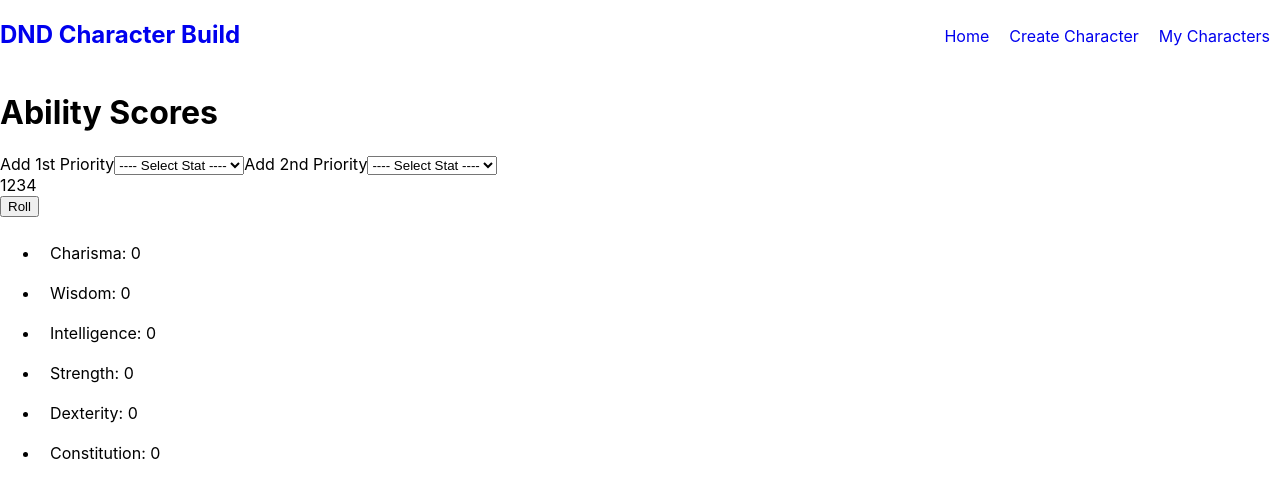
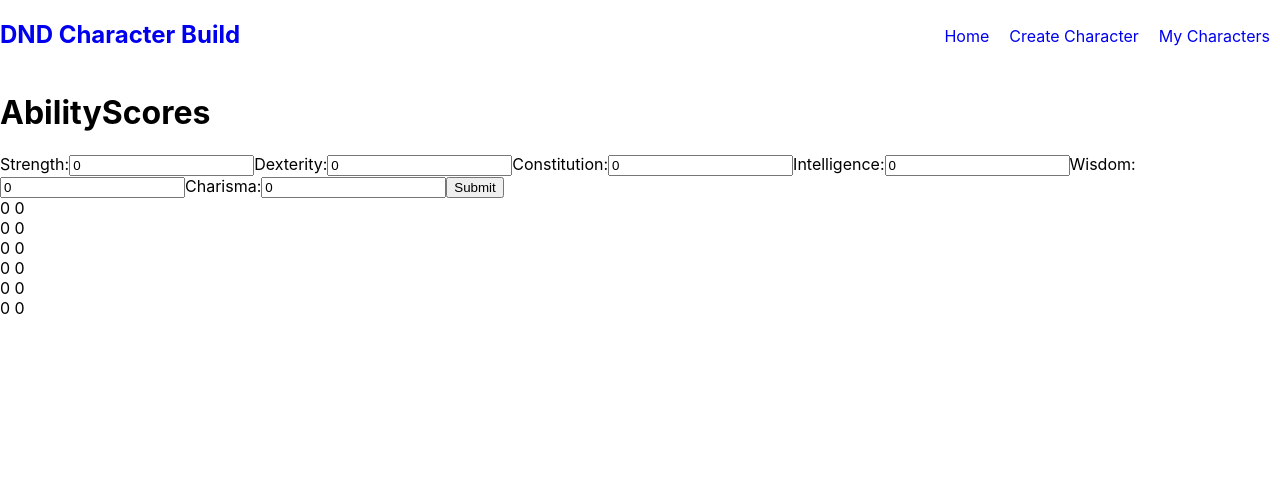
Before and after one commit to Ani-Utkin/DND-character-building, a React (Create React App) app in the folder dnd-character-react/: page /Create in a window 1280 px wide. Shown: the top 498 px of the page. Built offline with nearby package versions, Linux system fonts and the light colour scheme; the HTML template or start-up script is replaced by a standard one.

Commit message:
Added functionality to ability scores form

```diff
--- a/dnd-character-react/src/App.js
+++ b/dnd-character-react/src/App.js
@@ -3,7 +3,7 @@ import { BrowserRouter, Routes, Route } from "react-router-dom";
 import CharacterList from './pages/CharacterList/CharacterList';
 import Home from './pages/Home';
 import Layout from './pages/Layout';
-import ScoresForm from './pages/CreateCharacter/ScoresForm';
+import AbilityScores from './pages/CreateCharacter/AbilityScores';
 
 function App() {
   return (
@@ -13,7 +13,7 @@ function App() {
           <Route path="/" element={<Layout />}>
             <Route path="/" element={<Home />} />
             <Route path="CharacterList" element={<CharacterList />} />
-            <Route path="Create" element={<ScoresForm />} />
+            <Route path="Create" element={< AbilityScores/>} />
           </Route>
         </Routes>
       </BrowserRouter>
--- /dev/null
+++ b/dnd-character-react/src/pages/CreateCharacter/AbilityScores.js
@@ -0,0 +1,164 @@
+import React from "react";
+
+export default class AbilityScores extends React.Component{
+
+
+    constructor(props){
+
+        super(props);
+
+        this.state = {
+            str: 0,
+            dex: 0,
+            con: 0,
+            int: 0,
+            wis: 0,
+            char: 0,
+
+            strMod: 0,
+            dexMod: 0,
+            conMod: 0,
+            intMod: 0,
+            wisMod: 0,
+            charMod: 0,
+        };
+
+        this.onSubmit = this.onSubmit.bind(this)
+        this.modifierAdjuster = this.modifierAdjuster.bind(this);
+
+
+    }
+
+    onSubmit(event){
+
+        event.preventDefault();
+
+        this.setState({
+
+            str: event.target[0].value,
+            dex: event.target[1].value,
+            con: event.target[2].value,
+            int: event.target[3].value,
+            wis: event.target[4].value,
+            char: event.target[5].value,
+
+        });
+
+        this.setState({
+            strMod: this.modifierAdjuster(this.state.str),
+            dexMod: this.modifierAdjuster(this.state.dex),
+            conMod: this.modifierAdjuster(this.state.con),
+            intMod: this.modifierAdjuster(this.state.int),
+            wisMod: this.modifierAdjuster(this.state.wis),
+            charMod: this.modifierAdjuster(this.state.char),
+        });
+
+    }
+
+
+    modifierAdjuster = (score) => {
+
+        score = parseInt(score);
+
+        switch(true){
+
+            case (score === 1):
+                return -5;
+
+            case (score >= 2 && score <= 3):
+                return -4;
+
+            case (score >= 4 && score <= 5):
+                return -3;
+
+            case (score >= 6 && score <= 7):
+                return -2;
+
+            case (score >= 8 && score <= 9):
+                return -1;
+
+            case (score >= 10 && score <= 11):
+                return 0;
+
+            case (score >= 12 && score <= 13):
+                return 1;
+
+            case (score >= 14 && score <= 15):
+                return 2;
+
+            case (score >= 16 && score <= 17):
+                return 3;
+
+            case (score >= 18 && score <= 19):
+                return 4;
+
+            case (score >= 20 && score <= 21):
+                return 5;
+
+            case (score >= 22 && score <= 23):
+                return 6;
+
+            case (score >= 24 && score <= 25):
+                return 7;
+
+            case (score >= 26 && score <= 27):
+                return 8;
+
+            case (score >= 28 && score <= 29):
+                return 9;
+
+            default:
+                return 10;
+        }
+    }
+
+    render(){
+        return(
+            <>
+                <h1>AbilityScores</h1>
+
+                <form onSubmit={this.onSubmit}>
+                    <label>
+                        Strength:
+                        <input name="str" type="number" defaultValue={this.state.str} />
+                    </label>
+
+                    <label>
+                        Dexterity:
+                        <input name="dex" type="number" defaultValue={this.state.dex} />
+                    </label>
+
+                    <label>
+                        Constitution:
+                        <input name="con" type="number" defaultValue={this.state.con} />
+                    </label>
+
+                    <label>
+                        Intelligence:
+                        <input name="int" type="number" defaultValue={this.state.int} />
+                    </label>
+
+                    <label>
+                        Wisdom:
+                        <input name="wis" type="number" defaultValue={this.state.wis} />
+                    </label>
+                    <label>
+                        Charisma:
+                        <input name="char" type="number" defaultValue={this.state.char}/>
+                    </label>
+
+                    <button type="submit">Submit</button>
+                </form>
+
+                <div><span>{this.state.str}</span>{" "}<span>{this.state.strMod}</span></div>
+                <div><span>{this.state.dex}</span>{" "}<span>{this.state.dexMod}</span></div>
+                <div><span>{this.state.con}</span>{" "}<span>{this.state.conMod}</span></div>
+                <div><span>{this.state.int}</span>{" "}<span>{this.state.intMod}</span></div>
+                <div><span>{this.state.wis}</span>{" "}<span>{this.state.wisMod}</span></div>
+                <div><span>{this.state.char}</span>{" "}<span>{this.state.charMod}</span></div>
+
+            </>
+        );
+    }
+
+}
```
